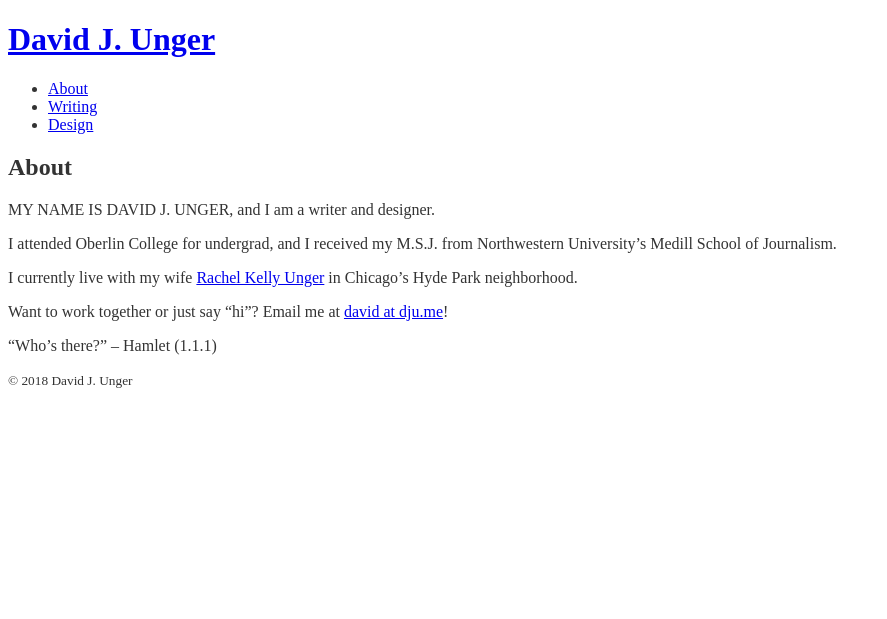
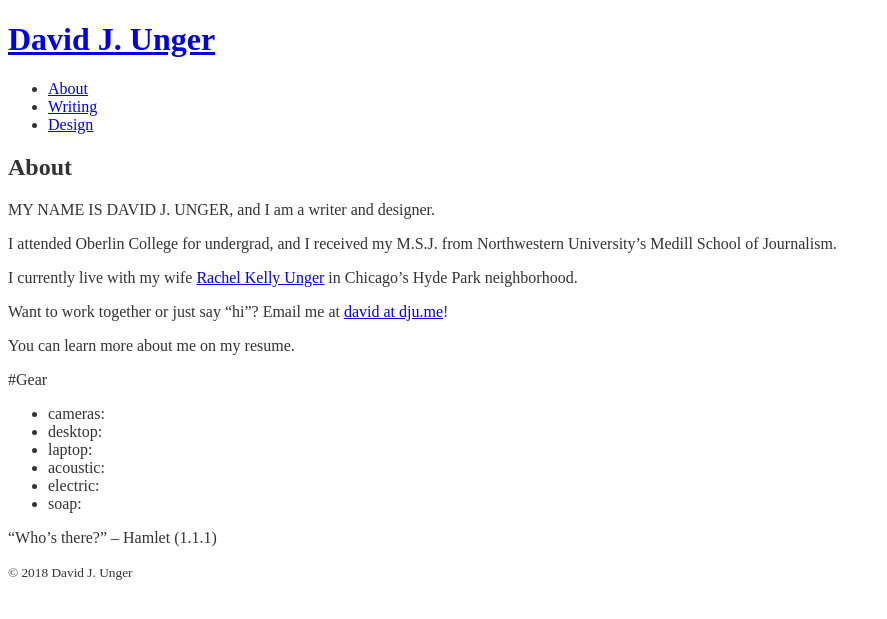
Before and after one commit to dungerdunger/dungerdunger.github.io, a Jekyll site: the page built from _pages/01_about.md, in a window 1280 px wide. Shown: the top 619 px of the page, without its empty margins (0-887 px from the left). Built offline with Jekyll 4.4.1, drawn with Linux system fonts in a browser that asks for light colours; some web fonts are replaced.

Commit message:
added gear to about page

```diff
--- a/_pages/01_about.md
+++ b/_pages/01_about.md
@@ -13,6 +13,16 @@ I currently live with my wife [Rachel Kelly Unger](https://www.press.uchicago.ed
 
 Want to work together or just say "hi"? Email me at [david at dju.me](mailto:david@dju.me)!
 
+You can learn more about me on my resume.
+
+#Gear
+* cameras:
+* desktop:
+* laptop:
+* acoustic:
+* electric:
+* soap:
+
 
 "Who's there?"
 – Hamlet (1.1.1)
```
